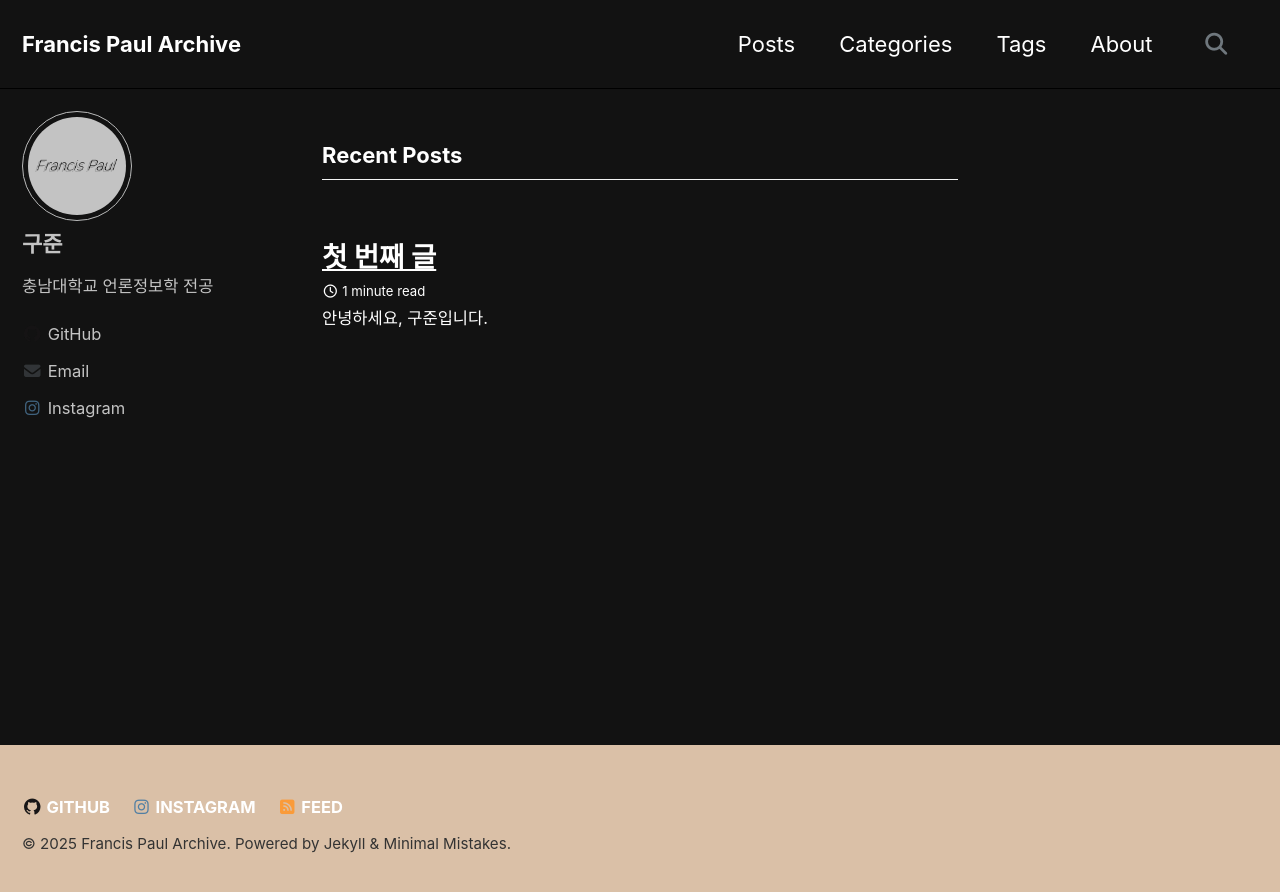
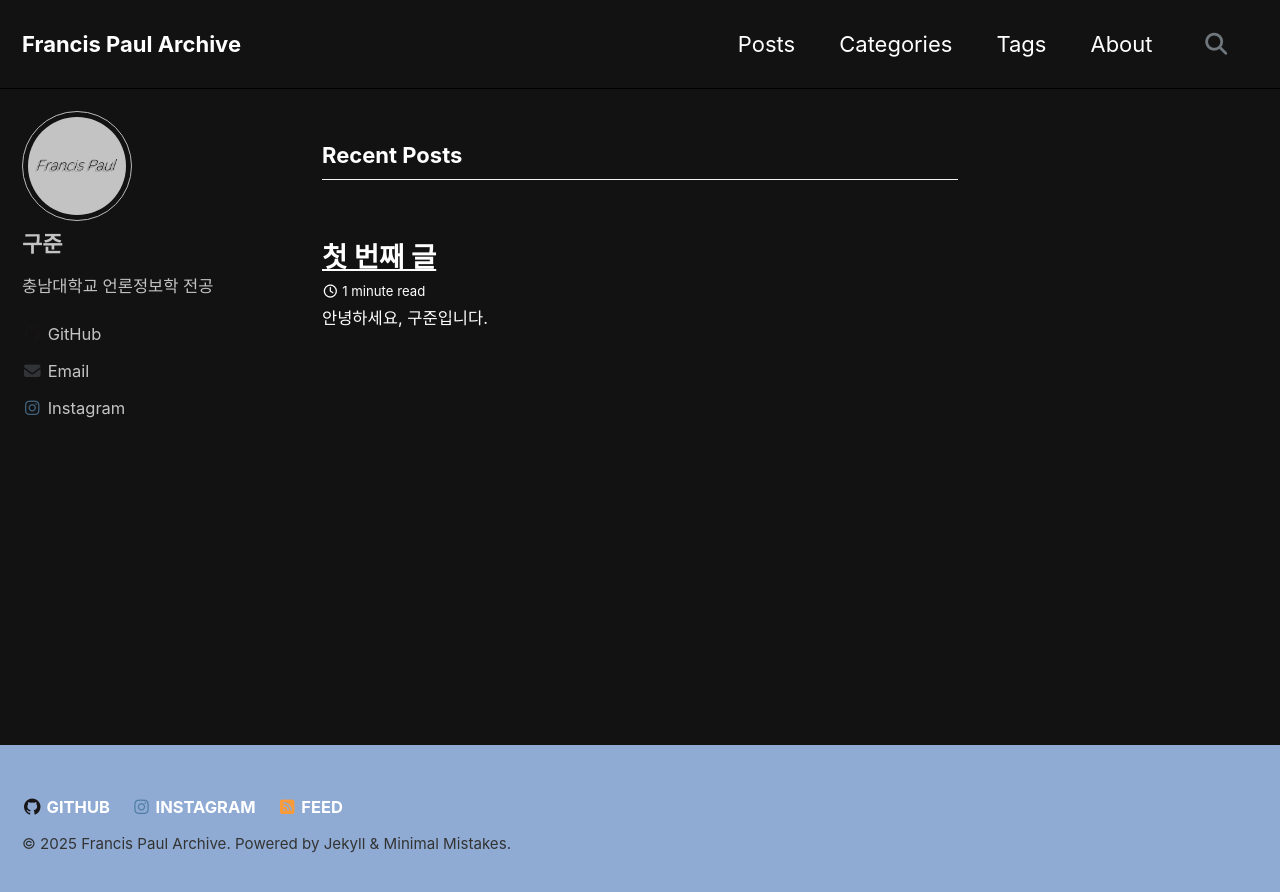
Before and after one commit to Francis-Paul-0109/Francis-Paul-0109.github.io, a Jekyll site: the page built from index.html, in a window 1280 px wide. Shown: the top 892 px of the page. Built offline with Jekyll 4.4.1, drawn with Linux system fonts in a browser that asks for light colours; cached includes are drawn as plain includes; the list of posts is cut into pages by our own code.

Commit message:
Update _footer.scss

```diff
--- a/_sass/minimal-mistakes/_footer.scss
+++ b/_sass/minimal-mistakes/_footer.scss
@@ -13,7 +13,7 @@
   animation: $intro-transition;
   -webkit-animation-delay: 1.5s;
   animation-delay: 1.5s;
-  background-color: #DAC0A7;
+  background-color: #8FABD4;
 
   footer {
     @include clearfix;
```
